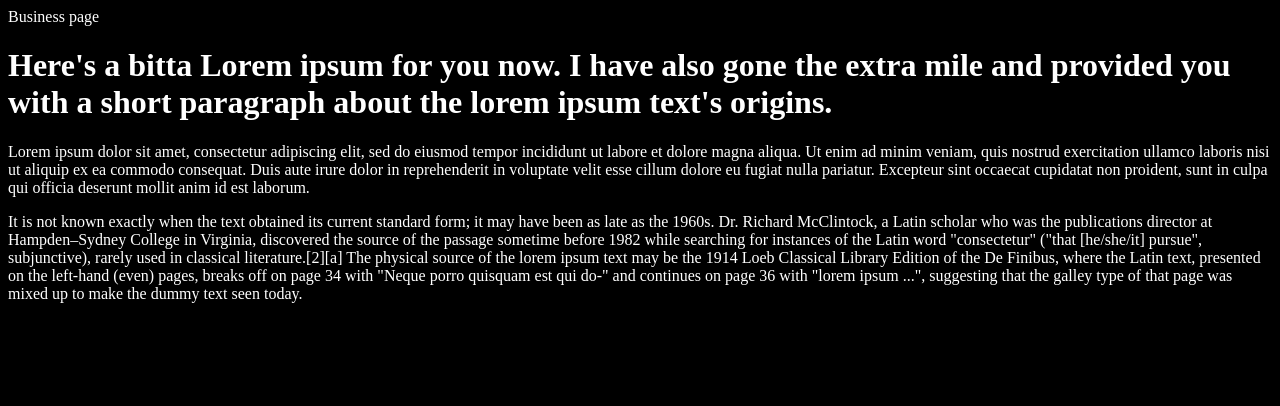
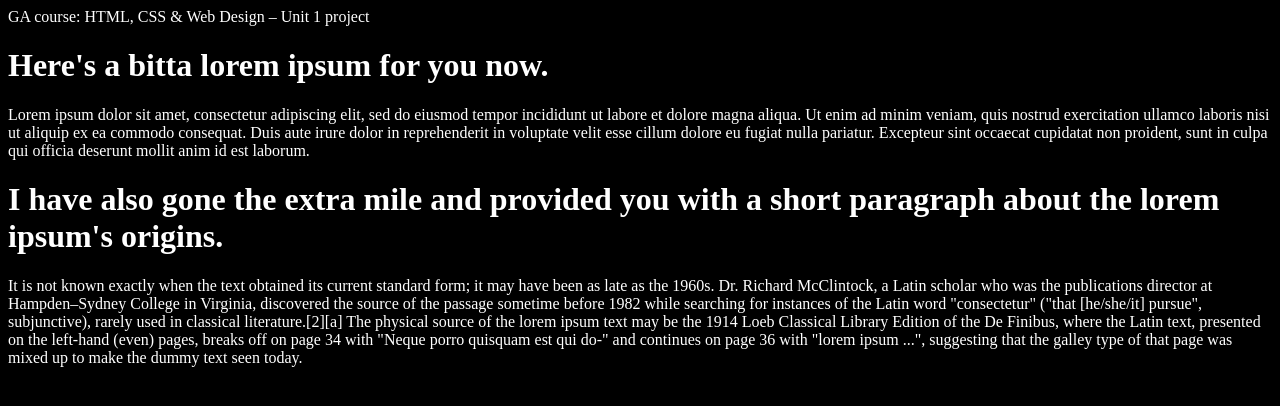
Before and after one commit to jhumbrac/willcourtney.github.io, a plain HTML site: page unit_1/index.html in a window 1280 px wide. Drawn offline with Linux system fonts and the light colour scheme.

Commit message:
text update

```diff
--- a/unit_1/index.html
+++ b/unit_1/index.html
@@ -1,9 +1,10 @@
 <!DOCTYPE html>
 <html>
-<head><link rel="stylesheet" type="text/css" href="css/style.css">Business page</head>
+<head><link rel="stylesheet" type="text/css" href="css/style.css">GA course: HTML, CSS & Web Design – Unit 1 project</head>
 <title>William's Unit 1 Lorem ipsum webpage extravaganza</title>
 <body>
-	<h1>Here's a bitta Lorem ipsum for you now. I have also gone the extra mile and provided you with a short paragraph about the lorem ipsum text's origins.</h1>
+	<h1>Here's a bitta lorem ipsum for you now. </h1>
 	<p>Lorem ipsum dolor sit amet, consectetur adipiscing elit, sed do eiusmod tempor incididunt ut labore et dolore magna aliqua. Ut enim ad minim veniam, quis nostrud exercitation ullamco laboris nisi ut aliquip ex ea commodo consequat. Duis aute irure dolor in reprehenderit in voluptate velit esse cillum dolore eu fugiat nulla pariatur. Excepteur sint occaecat cupidatat non proident, sunt in culpa qui officia deserunt mollit anim id est laborum.</p>
+	<h1>I have also gone the extra mile and provided you with a short paragraph about the lorem ipsum's origins.</h1>
 	<p>It is not known exactly when the text obtained its current standard form; it may have been as late as the 1960s. Dr. Richard McClintock, a Latin scholar who was the publications director at Hampden–Sydney College in Virginia, discovered the source of the passage sometime before 1982 while searching for instances of the Latin word "consectetur" ("that [he/she/it] pursue", subjunctive), rarely used in classical literature.[2][a] The physical source of the lorem ipsum text may be the 1914 Loeb Classical Library Edition of the De Finibus, where the Latin text, presented on the left-hand (even) pages, breaks off on page 34 with "Neque porro quisquam est qui do-" and continues on page 36 with "lorem ipsum ...", suggesting that the galley type of that page was mixed up to make the dummy text seen today.</p>
 </body>
```
